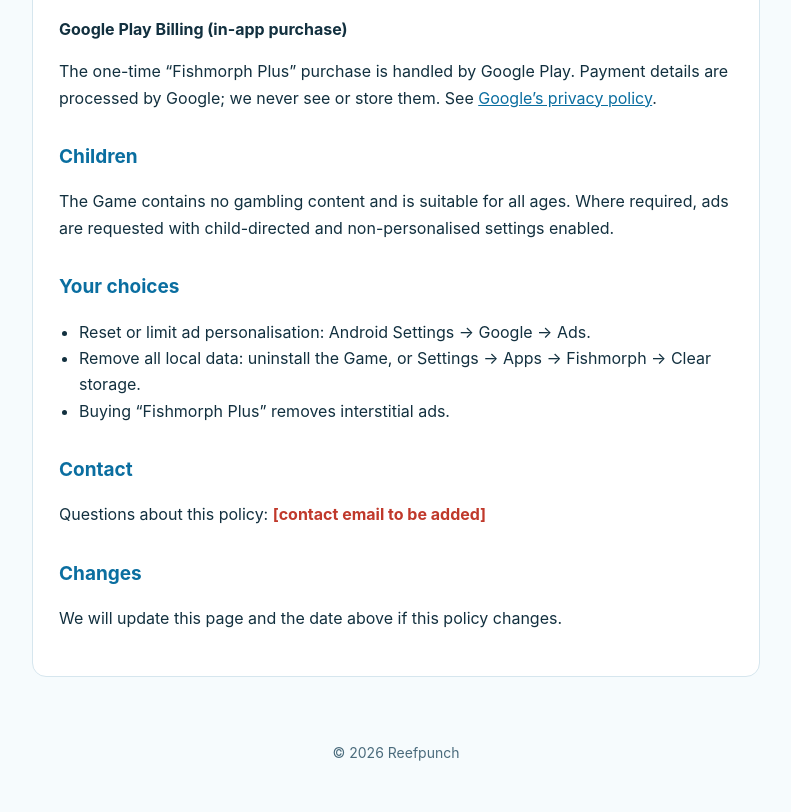
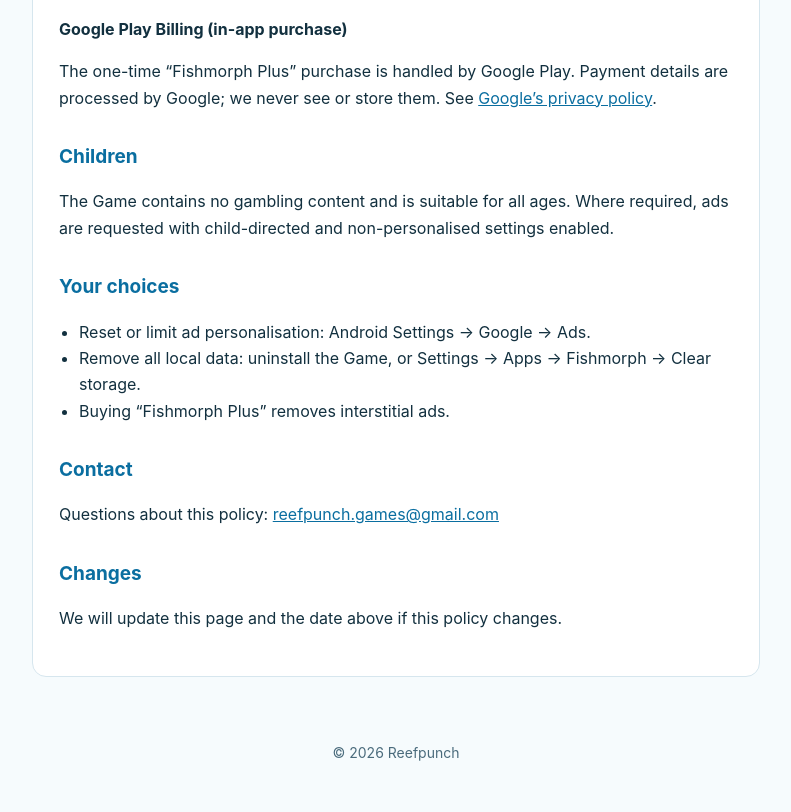
Before and after one commit to linhtd93/reefpunch, a plain HTML site: page fishmorph/privacy/index.html in a window 1280 px wide. Shown: the part 671-1483 px from the top of the page, without its empty margins (244-1035 px from the left). Drawn offline with Linux system fonts and the light colour scheme.

Commit message:
Add Reefpunch contact email to the Fishmorph privacy policy
Co-Authored-By: Claude Opus 5 <noreply@anthropic.com>

```diff
--- a/fishmorph/privacy/index.html
+++ b/fishmorph/privacy/index.html
@@ -66,7 +66,7 @@
     </ul>
 
     <h2>Contact</h2>
-    <p>Questions about this policy: <strong style="color:#c0392b">[contact email to be added]</strong></p>
+    <p>Questions about this policy: <a href="mailto:reefpunch.games@gmail.com">reefpunch.games@gmail.com</a></p>
 
     <h2>Changes</h2>
     <p>We will update this page and the date above if this policy changes.</p>
```
